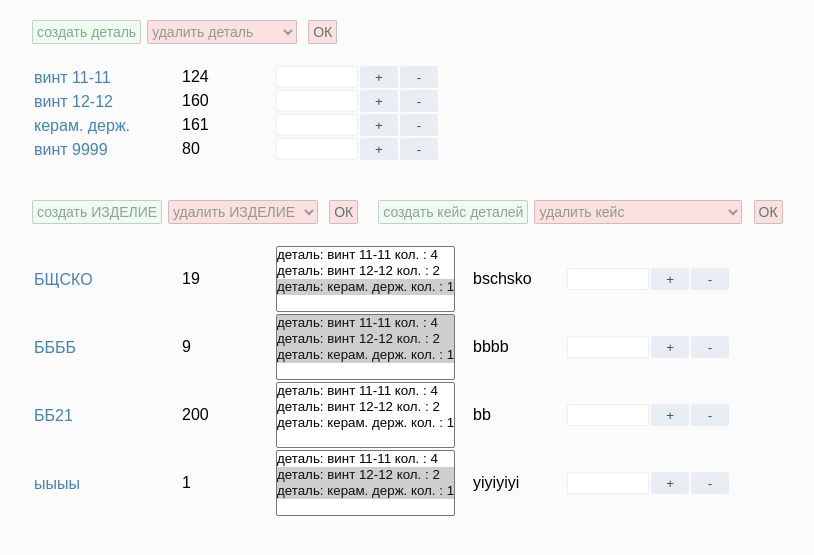
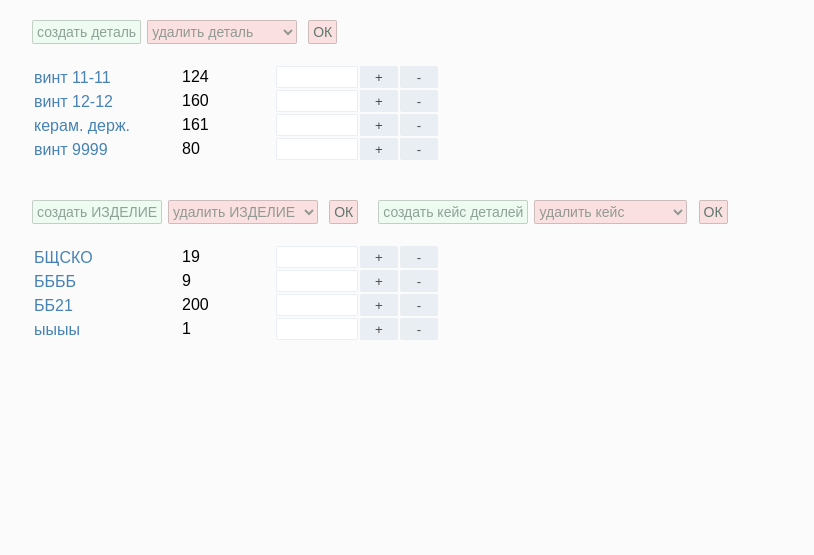
Before and after one commit to ozamroom/sklad_project, a Django app: page /sklad/ in a window 1280 px wide. Shown: the part 137-692 px from the top of the page, without its empty margins (96-910 px from the left). Run offline with Django 3.2, Linux system fonts and the light colour scheme; a user stored in the database is signed in; data comes from the database, SQL or seed files in the repository; both versions use the stored data as it was after the commit.

Commit message:
Добавление/удаление продукта с учетом деталей. Без реализации выбора - с учетом/без учета

```diff
--- a/sklad_kviter/sklad/models.py
+++ b/sklad_kviter/sklad/models.py
@@ -22,7 +22,7 @@
 	slug = models.SlugField(max_length=50, null = False, unique=True)
 
 	def __str__(self):
-		return 'деталь: {} кол. : {}'.format(self.detail, self.detail_count)
+		return '{} -кол: {}'.format(self.detail, self.detail_count)
 
 	def save(self, *args, **kwargs):
 		if not self.slug:
--- a/sklad_kviter/sklad/templates/sklad/sklad_list.html
+++ b/sklad_kviter/sklad/templates/sklad/sklad_list.html
@@ -142,8 +142,8 @@
 			<tr>
 				<td class="detail_title">{{f.title}}</td>
 				<td class="detail_count">{{f.count}}</td>
-				<td class="detail_count">{{f.obj_details}}</td>
-				<td class="detail_count">{{f.slug}}</td>
+				<td style="display: none;" class="detail_count">{{f.obj_details.as_hidden}}</td>
+				<td style="display: none;" class="detail_count">{{f.slug.as_hidden}}</td>
 				<td class="product_number"><input type="number" name="number"></td>
 				<td><button class="detail_button" type="submit" name="product_button_plus" value="{{f.slug.value}}"> + </button></td>
 				<td><button class="detail_button" type="submit" name="product_button_minus" value="{{f.slug.value}}"> - </button></td>
--- a/sklad_kviter/sklad/views.py
+++ b/sklad_kviter/sklad/views.py
@@ -1,7 +1,7 @@
-from django.shortcuts import render
+from django.shortcuts import render, redirect
 
 from django.views.generic import View
-from django.shortcuts import redirect
+# from django.shortcuts import redirect
 from django.contrib.auth.mixins import LoginRequiredMixin
 
 from .models import List_details, Detail_in_products, List_products
@@ -159,7 +159,15 @@
 			number = request.POST['number']
 			if request.POST['number'] == '':
 				number = 0
-			obj_product.count = str(int(obj_product.count) + int(number))
+			l = list(obj_product.obj_details.values('detail_id', 'detail_count'))
+
+			for i in l:
+				z = list(i.values())
+				d = List_details.objects.get(id=z[0])
+				d.count = int(d.count) - (int(z[1])*int(number))
+				d.save()
+
+			obj_product.count = int(obj_product.count) + int(number)
 			obj_product.save()
 
 			return redirect('/sklad')
@@ -171,15 +179,21 @@
 			bound_form = List_products_Form(request.POST, instance=product)
 			if bound_form.is_valid():
 				bound_form.save()
-			else:
-				return render(request, 'sklad/sklad_list.html', context={"form_errors": bound_form, 'forms': forms,})
 
 			slug_product = request.POST['product_button_minus']
 			obj_product = List_products.objects.get(slug__iexact=slug_product)
 			number = request.POST['number']
 			if request.POST['number'] == '':
 				number = 0
-			obj_product.count = str(int(obj_product.count) - int(number))
+			l = list(obj_product.obj_details.values('detail_id', 'detail_count'))
+
+			for i in l:
+				z = list(i.values())
+				d = List_details.objects.get(id=z[0])
+				d.count = int(d.count) + (int(z[1])*int(number))
+				d.save()
+
+			obj_product.count = int(obj_product.count) - int(number)
 			obj_product.save()
 
 			return redirect('/sklad')
```
Also changed, not shown: sklad_kviter/db.sqlite3.
